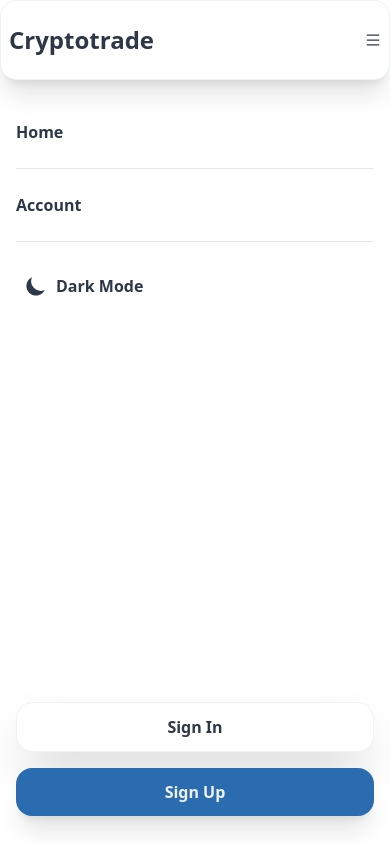
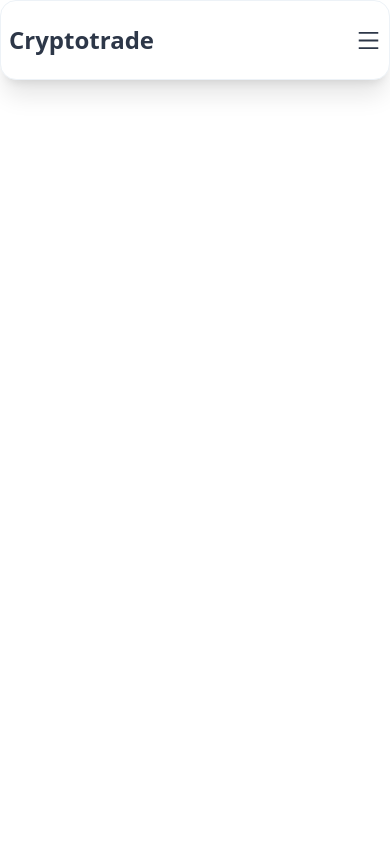
Before and after one commit to brianguyen97/CryptoSimple, a React (Create React App) app: page / in a window 390 px wide. Built offline with nearby package versions, Linux system fonts and the light colour scheme.

Commit message:
add state to show/hide mobile menu

```diff
--- a/src/components/Navbar.jsx
+++ b/src/components/Navbar.jsx
@@ -1,9 +1,15 @@
-import React from "react";
+import React, { useState } from "react";
 import { Link } from "react-router-dom";
 import ThemeToggle from "./ThemeToggle";
-import { AiOutlineMenu } from "react-icons/ai";
+import { AiOutlineClose, AiOutlineMenu } from "react-icons/ai";
 
 function Navbar() {
+  const [nav, setNav] = useState(false);
+
+  const handleNav = () => {
+    setNav(!nav);
+  };
+
   return (
     <div className="rounded-div flex items-center justify-between h-20 font-bold">
       <Link to="/">
@@ -24,11 +30,17 @@ function Navbar() {
         </Link>
       </div>
       {/* Menu Icon */}
-      <div className="block md:hidden cursor-pointer z-10">
-        <AiOutlineMenu />
+      <div onClick={handleNav} className="block md:hidden cursor-pointer z-10">
+        {nav ? <AiOutlineClose size={25} /> : <AiOutlineMenu size={25} />}
       </div>
       {/* Mobile Menu  */}
-      <div className="md:hidden fixed left-0 top-20 flex flex-col items-center justify-between w-full h-[90%] ease-in duration-300 z-10">
+      <div
+        className={
+          nav
+            ? "md:hidden fixed left-0 top-20 flex flex-col items-center justify-between w-full h-[90%] ease-in duration-300 z-10"
+            : "fixed left-[-100%] top-20 h-[90%] flex flex-col items-center justify-between ease-in duration-300"
+        }
+      >
         <ul className="w-full p-4">
           <li className="border-b py-6">
             <Link to="/">Home</Link>
```
